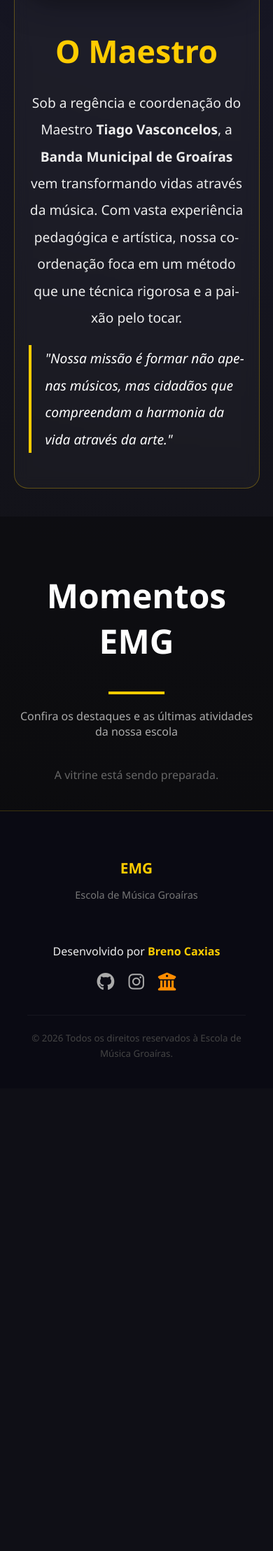
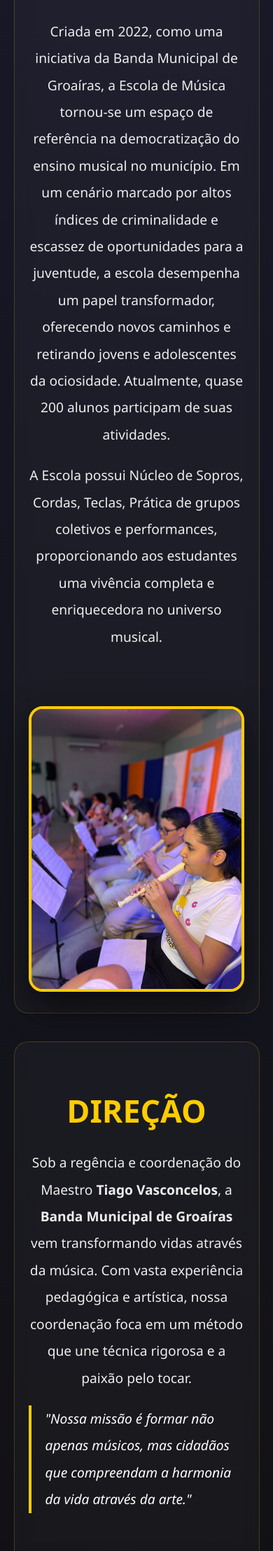
Before and after one commit to brenocaxias/escola, a Django app: page / in a window 390 px wide. Shown: the part 816-3032 px from the top of the page at 70% size. Before the commit the page ends 2326 px from the top, so only its background shows below. Run offline with Django 5.2, Linux system fonts and the light colour scheme; data that the repository does not hold is empty.

Commit message:
Adicionei a parte 'quem somos' ao site e adicionei o 'de' que faltava

```diff
--- a/cursos/templates/cursos/base.html
+++ b/cursos/templates/cursos/base.html
@@ -4,7 +4,7 @@
 <head>
     <meta charset="UTF-8">
     <meta name="viewport" content="width=device-width, initial-scale=1.0">
-    <title>{% block titulo %}Escola de Música Groaíras{% endblock %}</title>
+    <title>{% block titulo %}Escola de Música de Groaíras{% endblock %}</title>
 
     <link rel="icon" type="image/png" href="{% static 'cursos/img/logo.png' %}">
 
--- a/cursos/templates/cursos/home.html
+++ b/cursos/templates/cursos/home.html
@@ -29,43 +29,43 @@
         text-shadow: 0 2px 10px rgba(0,0,0,0.5);
     }
 
-    /* --- SEÇÃO MAESTRO --- */
-    .maestro-container {
+    /* --- ESTILO DAS SEÇÕES SOBRE --- */
+    .info-card {
+        padding: 60px;
+        background: rgba(255, 255, 255, 0.03);
+        border: 1px solid rgba(255, 204, 0, 0.2);
+        border-radius: 20px;
+        backdrop-filter: blur(10px);
+        margin-bottom: 40px;
         display: flex;
         flex-direction: row;
         align-items: center;
         justify-content: space-between;
         gap: 60px;
-        padding: 60px;
-        background: rgba(255, 255, 255, 0.03);
-        border: 1px solid rgba(255, 204, 0, 0.3);
-        border-radius: 20px;
-        backdrop-filter: blur(10px);
     }
 
-    .maestro-texto {
-        flex: 1.2; /* Dá um pouco mais de espaço para o texto */
+    .sobre-texto, .maestro-texto {
+        flex: 1.2;
     }
 
-    .maestro-texto p {
+    .sobre-texto p, .maestro-texto p {
         line-height: 2;
         font-size: 1.2rem;
         color: #eee;
         margin-bottom: 20px;
         text-align: justify;
-        hyphens: auto;
     }
 
-    .maestro-foto-wrapper {
-        flex: 1; /* Aumentado para a foto ter mais espaço no PC */
+    .foto-wrapper {
+        flex: 1;
         display: flex;
         justify-content: center;
         align-items: center;
     }
 
-    .maestro-foto {
+    .foto-estilizada {
         width: 100%;
-        max-width: 500px; /* Aumentei o limite de 400px para 500px */
+        max-width: 500px;
         height: auto;
         border-radius: 20px;
         border: 4px solid #ffcc00;
@@ -73,9 +73,22 @@
         transition: 0.4s;
     }
 
-    .maestro-foto:hover { transform: scale(1.03); }
+    .foto-estilizada:hover { transform: scale(1.03); }
 
-    /* --- GALERIA MOMENTOS EMG --- */
+    /* --- EFEITO SCROLL REVEAL --- */
+    .reveal {
+        position: relative;
+        transform: translateY(60px);
+        opacity: 0;
+        transition: all 1s ease-out;
+    }
+
+    .reveal.active {
+        transform: translateY(0px);
+        opacity: 1;
+    }
+
+    /* --- GALERIA --- */
     .foto-grid {
         display: grid;
         grid-template-columns: repeat(auto-fill, minmax(280px, 350px));
@@ -93,79 +106,49 @@
         transition: 0.4s;
     }
 
-    .foto-item:hover {
-        transform: translateY(-10px);
-        border-color: #ffcc00;
-    }
-
     .foto-img { width: 100%; aspect-ratio: 4 / 3; object-fit: cover; }
 
-    /* Links do Rodapé */
-    .footer-link {
-        color: #aaa;
-        font-size: 1.6rem;
-        transition: 0.3s;
-        text-decoration: none;
-    }
-    .footer-link:hover {
-        color: #ffcc00;
-        transform: translateY(-3px);
-    }
-
-    /* --- REGRAS PARA CELULAR (MOBILE) --- */
+    /* --- RESPONSIVIDADE --- */
     @media (max-width: 992px) {
         .section-padding { padding: 40px 5%; }
-
-        .hero { padding: 100px 20px; }
         .hero h1 { font-size: 2.5rem; }
         .hero p { font-size: 1.2rem; }
-
-        .maestro-container {
-            flex-direction: column-reverse;
-            text-align: center;
+        .info-card {
             padding: 30px 20px;
-            gap: 30px;
-        }
-
-        .maestro-texto { text-align: center; flex: 1; }
-        .maestro-texto h2 { font-size: 2.2rem; }
-
-        .maestro-texto p {
+            flex-direction: column !important; /* Força empilhamento no mobile */
             text-align: center;
         }
-
-        .maestro-foto-wrapper {
-            flex: 1;
-            width: 100%;
-        }
-
-        .maestro-foto {
-            max-width: 300px; /* Foto menor no celular para não ocupar a tela toda */
-        }
-
-        .footer-content {
-            flex-direction: column;
-            text-align: center;
-        }
-
-        .footer-socials {
-            justify-content: center !important;
-            margin-top: 15px;
-        }
-
-        .footer-dev { text-align: center !important; }
+        .sobre-texto p, .maestro-texto p { text-align: center; }
+        .foto-estilizada { max-width: 300px; }
     }
 </style>
 
 <section class="hero">
-    <h1>Escola de Música Groaíras</h1>
+    <h1>Escola de Música de Groaíras</h1>
     <p>A arte de tocar, o prazer de aprender.</p>
 </section>
 
 <section id="sobre" class="section-padding">
-    <div class="glass-card maestro-container">
+
+    <div class="info-card reveal" style="flex-direction: row-reverse;">
+        <div class="sobre-texto">
+            <h2 style="color: #ffcc00; margin-bottom: 25px; font-size: 2.8rem;">QUEM SOMOS</h2>
+            <p>
+                Criada em 2022, como uma iniciativa da Banda Municipal de Groaíras, a Escola de Música tornou-se um espaço de referência na democratização do ensino musical no município.
+                Em um cenário marcado por altos índices de criminalidade e escassez de oportunidades para a juventude, a escola desempenha um papel transformador, oferecendo novos caminhos e retirando jovens e adolescentes da ociosidade. Atualmente, quase 200 alunos participam de suas atividades.
+            </p>
+            <p>
+                A Escola possui Núcleo de Sopros, Cordas, Teclas, Prática de grupos coletivos e performances, proporcionando aos estudantes uma vivência completa e enriquecedora no universo musical.
+            </p>
+        </div>
+        <div class="foto-wrapper">
+            <img src="{% static 'cursos/img/quemsomos.jpeg' %}" alt="Alunos da EMG" class="foto-estilizada">
+        </div>
+    </div>
+
+    <div class="info-card reveal">
         <div class="maestro-texto">
-            <h2 style="color: #ffcc00; margin-bottom: 25px; font-size: 2.8rem;">O Maestro</h2>
+            <h2 style="color: #ffcc00; margin-bottom: 25px; font-size: 2.8rem;">DIREÇÃO</h2>
             <p>
                 Sob a regência e coordenação do Maestro <strong>Tiago Vasconcelos</strong>,
                 a <strong>Banda Municipal de Groaíras</strong> vem transformando vidas através da música.
@@ -175,14 +158,13 @@
                 "Nossa missão é formar não apenas músicos, mas cidadãos que compreendam a harmonia da vida através da arte."
             </p>
         </div>
-
-        <div class="maestro-foto-wrapper">
-            <img src="{% static 'cursos/img/maestro.png' %}" alt="Maestro Tiago Vasconcelos" class="maestro-foto">
+        <div class="foto-wrapper">
+            <img src="{% static 'cursos/img/maestro.png' %}" alt="Maestro Tiago Vasconcelos" class="foto-estilizada">
         </div>
     </div>
 </section>
 
-<section id="galeria" class="section-padding" style="background: rgba(0,0,0,0.3);">
+<section id="galeria" class="section-padding reveal" style="background: rgba(0,0,0,0.3);">
     <div style="text-align: center; margin-bottom: 40px;">
         <h2 style="color: #fff; font-size: 3rem;">Momentos EMG</h2>
         <div style="width: 80px; height: 4px; background: #ffcc00; margin: 20px auto;"></div>
@@ -200,40 +182,24 @@
                     <small style="color: #ffcc00;">{{ foto.data_postagem|date:"d/m/Y" }}</small>
                 </div>
             </div>
-        {% empty %}
-            <div style="grid-column: 1 / -1; text-align: center; color: #666;">A vitrine está sendo preparada.</div>
         {% endfor %}
     </div>
 </section>
 
-<footer style="background: rgba(10, 10, 20, 0.95); padding: 40px 10%; border-top: 1px solid rgba(255, 204, 0, 0.2);">
-    <div class="footer-content" style="display: flex; justify-content: space-between; align-items: center; flex-wrap: wrap; gap: 30px;">
+<script>
+    function reveal() {
+        var reveals = document.querySelectorAll(".reveal");
+        for (var i = 0; i < reveals.length; i++) {
+            var windowHeight = window.innerHeight;
+            var elementTop = reveals[i].getBoundingClientRect().top;
+            var elementVisible = 150;
+            if (elementTop < windowHeight - elementVisible) {
+                reveals[i].classList.add("active");
+            }
+        }
+    }
+    window.addEventListener("scroll", reveal);
+    document.addEventListener("DOMContentLoaded", reveal);
+</script>
 
-        <div>
-            <h4 style="color: #ffcc00; margin-bottom: 5px; font-size: 1.3rem;">EMG</h4>
-            <p style="color: #777; font-size: 0.9rem;">Escola de Música Groaíras</p>
-        </div>
-
-        <div class="footer-dev" style="text-align: right;">
-            <p style="color: #eee; font-size: 1rem; margin-bottom: 12px;">
-                Desenvolvido por <span style="color: #ffcc00; font-weight: bold;">Breno Caxias</span>
-            </p>
-            <div class="footer-socials" style="display: flex; gap: 20px; justify-content: flex-end;">
-                <a href="https://github.com/brenocaxias" target="_blank" class="footer-link" title="Meu GitHub">
-                    <i class="fab fa-github"></i>
-                </a>
-                <a href="https://instagram.com/brenocaxias" target="_blank" class="footer-link" title="Meu Instagram">
-                    <i class="fab fa-instagram"></i>
-                </a>
-                <a href="https://www.instagram.com/escolademusica_groairas/" target="_blank" class="footer-link" style="color: #ff8c00;" title="Instagram da EMG">
-                    <i class="fas fa-university"></i>
-                </a>
-            </div>
-        </div>
-    </div>
-
-    <div style="text-align: center; margin-top: 30px; border-top: 1px solid rgba(255,255,255,0.05); padding-top: 20px;">
-        <small style="color: #444;">&copy; 2026 Todos os direitos reservados à Escola de Música Groaíras.</small>
-    </div>
-</footer>
 {% endblock %}
```
Also changed, not shown: cursos/static/cursos/img/quemsomos.jpeg (added).
